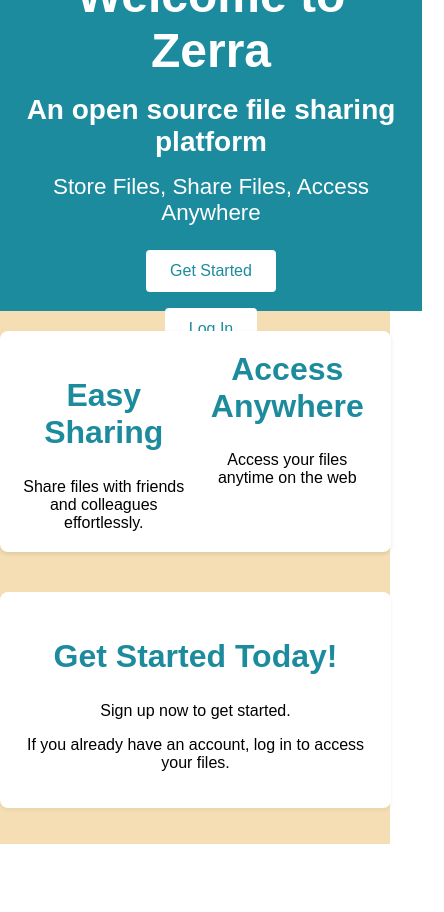
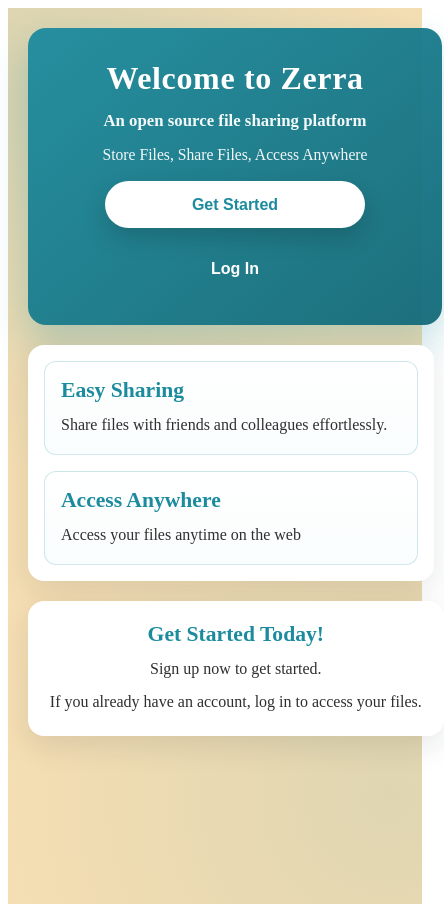
Before and after one commit to ypatel418/Zerra, a React (Vite) app in the folder FrontEnd/zerra/: page / in a window 390 px wide. Shown: the whole page, 444 px wide, since content can reach past the window. Before the commit the page ends 844 px from the top, so only its background shows below. Built offline with nearby package versions, Linux system fonts and the light colour scheme; no server answers.

Commit message:
Made log in and home page look better

```diff
--- a/FrontEnd/zerra/src/Components/Home.module.css
+++ b/FrontEnd/zerra/src/Components/Home.module.css
@@ -1,86 +1,154 @@
-body{
-    margin: 0;
-    font-family: Arial, sans-serif;
+:root {
+  --brand-teal: rgb(28, 139, 158);
+  --brand-wheat: wheat;
+  --text-dark: #2f2f2f;
+  --surface: #fff;
+  --surface-muted: #f8f8f8;
 }
 
 .home-container {
-  display: flex;
-  flex-direction: column;
-  align-items: stretch;
-  justify-content: flex-start;
-  height: 100vh;
+  min-height: 100vh;
   width: 100%;
-  background-color: wheat;
+  padding: clamp(1.25rem, 2.4vw, 2.5rem);
+  background:
+    radial-gradient(circle at 10% 10%, rgba(28, 139, 158, 0.14), transparent 42%),
+    radial-gradient(circle at 92% 88%, rgba(28, 139, 158, 0.1), transparent 45%),
+    var(--brand-wheat);
+  color: var(--text-dark);
+  display: grid;
+  gap: 1.25rem;
+  align-content: start;
+  padding-bottom: clamp(2rem, 4vw, 3.25rem);
 }
 
 .welcome-section {
-  width: 100%;
-  height: 33vh;
-  min-height: 180px;
-  display: flex;
-  flex-direction: column;
-  align-items: center;
-  justify-content: center;
+  width: min(1100px, 100%);
+  margin: 0 auto;
+  border-radius: 18px;
+  padding: clamp(2rem, 5vw, 4rem) clamp(1.25rem, 5vw, 3rem);
   text-align: center;
-  margin: 0;
-  background-color: rgb(28, 139, 158);
   color: #fff;
-  padding: 1rem;
+  background:
+    linear-gradient(140deg, rgba(28, 139, 158, 0.95), rgba(20, 107, 122, 0.96));
+  box-shadow: 0 20px 38px rgba(28, 139, 158, 0.27);
 }
 
 .welcome-section h1 {
-  font-size: 3rem;
-  margin: 0.5rem 0;
+  margin: 0;
+  font-size: clamp(2rem, 5vw, 3.6rem);
+  letter-spacing: 0.02em;
 }
 
 .welcome-section h3 {
-  font-size: 1.75rem;
-  margin: 0.5rem 0;
+  margin: 0.9rem 0 0;
+  font-size: clamp(1.05rem, 2.5vw, 1.45rem);
+  font-weight: 600;
+  opacity: 0.95;
 }
 
 .welcome-section p {
-  font-size: 1.4rem;
-  margin: 0.5rem 0;
+  margin: 0.9rem 0 0;
+  font-size: clamp(0.98rem, 2vw, 1.14rem);
+  opacity: 0.95;
+  max-width: 56ch;
+  margin-left: auto;
+  margin-right: auto;
 }
 
 .welcome-section button {
-  margin-top: 1rem;
-  padding: 0.75rem 1.5rem;
+  margin-top: 1.1rem;
+  padding: 0.78rem 1.5rem;
+  border-radius: 999px;
+  border: 2px solid transparent;
   font-size: 1rem;
-  color: rgb(28, 139, 158);
+  font-weight: 700;
+  cursor: pointer;
+  transition: transform 0.2s ease, box-shadow 0.2s ease, background-color 0.2s ease, color 0.2s ease;
+}
+
+.welcome-section button + button {
+  margin-left: 0.75rem;
+}
+
+.get-started-button {
   background-color: #fff;
-  border: none;
-  border-radius: 4px;
-  cursor: pointer;
-  transition: background-color 0.3s ease;
+  color: var(--brand-teal);
+  box-shadow: 0 10px 24px rgba(0, 0, 0, 0.16);
+}
+
+.login-button {
+  background-color: transparent;
+  color: #fff;
+  border-color: rgba(255, 255, 255, 0.75);
 }
 
 .welcome-section button:hover {
-  background-color: #464646;
+  transform: translateY(-2px);
+}
+
+.get-started-button:hover {
+  background-color: var(--surface-muted);
+}
+
+.login-button:hover {
+  background-color: rgba(255, 255, 255, 0.14);
+}
+
+.features-section,
+.get-started-section {
+  width: min(1100px, 100%);
+  margin: 0 auto;
+  border-radius: 16px;
+  background-color: var(--surface);
+  box-shadow: 0 10px 30px rgba(17, 33, 37, 0.1);
 }
 
 .features-section {
-  width: 90%;
-  margin: 20px auto;
-  background-color: white;
-  padding: 20px;
-  border-radius: 8px;
-  box-shadow: 0 2px 4px rgba(0, 0, 0, 0.1);
-  column-count: 2;
+  padding: clamp(1rem, 3vw, 1.75rem);
+  display: grid;
+  grid-template-columns: repeat(2, minmax(0, 1fr));
+  gap: 1rem;
+}
+
+.features-section > div {
+  border: 1px solid rgba(28, 139, 158, 0.2);
+  border-radius: 12px;
+  padding: 1rem;
+  background: linear-gradient(180deg, #fff 0%, #f9fdfd 100%);
+}
+
+.features-section h2,
+.get-started-section h2 {
+  margin: 0;
+  color: var(--brand-teal);
+  font-size: clamp(1.35rem, 2.8vw, 1.85rem);
+}
+
+.features-section p,
+.get-started-section p {
+  margin: 0.65rem 0 0;
+  line-height: 1.55;
+}
+
+.get-started-section {
+  padding: clamp(1.3rem, 3vw, 2rem);
   text-align: center;
 }
 
-.get-started-section {
-  width: 90%;
-  margin: 20px auto;
-  background-color: white;
-  padding: 20px;
-  border-radius: 8px;
-  box-shadow: 0 2px 4px rgba(0, 0, 0, 0.06);
-  text-align: center;
+.get-started-section p + p {
+  margin-top: 0.5rem;
 }
 
-h2{
-    color: rgb(28, 139, 158);
-    font-size: 2rem;
+@media (max-width: 760px) {
+  .features-section {
+    grid-template-columns: 1fr;
+  }
+
+  .welcome-section button {
+    width: min(260px, 100%);
+  }
+
+  .welcome-section button + button {
+    margin-left: 0;
+  }
 }
--- a/FrontEnd/zerra/src/Components/Login.jsx
+++ b/FrontEnd/zerra/src/Components/Login.jsx
@@ -57,10 +57,8 @@ function Login() {
         <div className={styles["login-container"]}>
             <h1>Please Login</h1>
             <form onSubmit={handleLogin} className={styles["login-form"]}>
-                <label className={styles["login-label"]}>
-                    Email:
-                    <div>
-                        <br />
+                <div className={styles["field-group"]}>
+                    <label htmlFor="email" className={styles["login-label"]}>Email:</label>
                     <TextField
                         required
                         name="email"
@@ -71,12 +69,9 @@ function Login() {
                         autoComplete="email"
                     />
                 </div>
-                </label>
-                <br />
-                <label className={styles["login-label"]}>
-                    Password:
-                    <div>
-                        <br />
+
+                <div className={styles["field-group"]}>
+                    <label htmlFor="password" className={styles["login-label"]}>Password:</label>
                     <TextField
                         required
                         name="password"
@@ -86,8 +81,7 @@ function Login() {
                         placeholder="Enter Password"
                     />
                 </div>
-                </label>
-                <br />
+
                 <button type="submit">Login</button>
 
                 {/* Add a button to navigate to the register page */}
--- a/FrontEnd/zerra/src/Components/Login.module.css
+++ b/FrontEnd/zerra/src/Components/Login.module.css
@@ -1,49 +1,93 @@
-.login-container{
-    display: flex;
-    flex-direction: column;
-    align-items: stretch;
-    justify-content: flex-start;
-    height: 100vh;
+.login-container {
+    min-height: 100vh;
     width: 100%;
-    background-color: wheat;
+    padding: clamp(1.2rem, 3vw, 2rem);
+    background:
+        radial-gradient(circle at 84% 10%, rgba(28, 139, 158, 0.16), transparent 40%),
+        radial-gradient(circle at 10% 90%, rgba(28, 139, 158, 0.1), transparent 42%),
+        wheat;
+    display: grid;
+    place-items: center;
+    align-content: center;
+    gap: 0.9rem;
 }
 
-h1{
+.login-container h1 {
+    width: min(500px, 100%);
+    margin: 0 0 0.85rem;
     text-align: center;
-    margin-top: 2rem;
+    color: rgb(28, 139, 158);
+    font-size: clamp(1.8rem, 4vw, 2.35rem);
 }
 
 .login-form {
+    width: min(500px, 100%);
+    background-color: #fff;
+    border: 1px solid rgba(28, 139, 158, 0.22);
+    border-radius: 16px;
+    box-shadow: 0 14px 35px rgba(17, 33, 37, 0.12);
+    padding: clamp(1rem, 2.6vw, 1.6rem);
     display: flex;
     flex-direction: column;
-    gap: 10px;
-    padding: 20px;
+    gap: 0.9rem;
+}
+
+.field-group {
+    display: flex;
+    flex-direction: column;
+    gap: 0.45rem;
 }
 
 .login-label {
-    font-weight: bold;
+    display: block;
+    font-weight: 700;
+    color: #2d2d2d;
+    letter-spacing: 0.01em;
 }
 
-input {
-    padding: 10px;
-    border: 1px solid #ccc;
-    border-radius: 4px;
-    font-size: 1rem;
+.login-form :global(.MuiTextField-root) {
+    width: 100%;
 }
 
-button{
-    margin-top: 1rem;
-    padding: 0.75rem 1.5rem;
-    font-size: 1rem;
-    color: rgb(28, 139, 158);
-    background-color: #fff;
-    border: none;
-    border-radius: 4px;
+.login-form button {
+    margin-top: 0.1rem;
+    padding: 0.78rem 1.1rem;
+    border-radius: 999px;
+    border: 2px solid transparent;
     cursor: pointer;
-    transition: background-color 0.3s ease;
+    font-size: 0.98rem;
+    font-weight: 700;
+    transition: transform 0.2s ease, background-color 0.2s ease, color 0.2s ease, border-color 0.2s ease;
 }
 
-button:hover {
-    background-color: #464646;
-    color: whitesmoke;
+.login-form button:first-of-type {
+    background-color: rgb(28, 139, 158);
+    color: #fff;
 }
+
+.login-form button:first-of-type:hover {
+    background-color: rgb(23, 119, 135);
+    transform: translateY(-1px);
+}
+
+.login-form button:not(:first-of-type) {
+    background-color: #fff;
+    color: rgb(28, 139, 158);
+    border-color: rgba(28, 139, 158, 0.55);
+}
+
+.login-form button:not(:first-of-type):hover {
+    background-color: rgba(28, 139, 158, 0.08);
+    transform: translateY(-1px);
+}
+
+.login-container :global(.MuiAlert-root) {
+    width: min(500px, 100%);
+    margin-top: 0;
+}
+
+@media (max-width: 560px) {
+    .login-form {
+        padding: 1rem;
+    }
+}
--- a/FrontEnd/zerra/src/Components/Register.module.css
+++ b/FrontEnd/zerra/src/Components/Register.module.css
@@ -1,54 +1,85 @@
-.register-container{
-    display: flex;
-    flex-direction: column;
-    align-items: stretch;
-    justify-content: flex-start;
-    height: 100vh;
+.register-container {
+    min-height: 100vh;
     width: 100%;
-    background-color: wheat;
+    padding: clamp(1.2rem, 3vw, 2rem);
+    background:
+        radial-gradient(circle at 12% 12%, rgba(28, 139, 158, 0.14), transparent 42%),
+        radial-gradient(circle at 90% 88%, rgba(28, 139, 158, 0.11), transparent 45%),
+        wheat;
+    display: grid;
+    place-items: center;
+    align-content: center;
+    gap: 0.9rem;
 }
 
-h1{
+.register-container h1 {
+    width: min(560px, 100%);
+    margin: 0;
     text-align: center;
-    margin-top: 2rem;
+    color: rgb(28, 139, 158);
+    font-size: clamp(1.85rem, 4vw, 2.45rem);
 }
 
-p{
+.register-container > p {
+    width: min(560px, 100%);
+    margin: 0.55rem 0 0.8rem;
     text-align: center;
-    margin-top: 1rem;
+    color: #3a3a3a;
+    line-height: 1.5;
 }
 
 .register-form {
+    width: min(560px, 100%);
+    background-color: #fff;
+    border: 1px solid rgba(28, 139, 158, 0.22);
+    border-radius: 16px;
+    box-shadow: 0 14px 35px rgba(17, 33, 37, 0.12);
+    padding: clamp(1rem, 2.6vw, 1.6rem);
     display: flex;
     flex-direction: column;
-    gap: 10px;
-    padding: 20px;
+    gap: 0.85rem;
 }
 
-label {
-    font-weight: bold;
+.field-group {
+    display: flex;
+    flex-direction: column;
+    gap: 0.45rem;
 }
 
-input {
-    padding: 10px;
-    border: 1px solid #ccc;
-    border-radius: 4px;
-    font-size: 1rem;
+.register-form label {
+    font-weight: 700;
+    color: #2d2d2d;
 }
 
-button{
-    margin-top: 1rem;
-    padding: 0.75rem 1.5rem;
-    font-size: 1rem;
-    color: rgb(28, 139, 158);
-    background-color: #fff;
-    border: none;
-    border-radius: 4px;
-    cursor: pointer;
-    transition: background-color 0.3s ease;
+.register-form :global(.MuiTextField-root) {
+    width: 100%;
 }
 
-button:hover {
-    background-color: #464646;
-    color: whitesmoke;
+.register-form button {
+    margin-top: 0.4rem;
+    padding: 0.82rem 1.2rem;
+    font-size: 1rem;
+    font-weight: 700;
+    color: #fff;
+    background-color: rgb(28, 139, 158);
+    border: 2px solid transparent;
+    border-radius: 999px;
+    cursor: pointer;
+    transition: transform 0.2s ease, background-color 0.2s ease;
 }
+
+.register-form button:hover {
+    background-color: rgb(23, 119, 135);
+    transform: translateY(-1px);
+}
+
+.register-container :global(.MuiAlert-root) {
+    width: min(560px, 100%);
+    margin: 0;
+}
+
+@media (max-width: 560px) {
+    .register-form {
+        padding: 1rem;
+    }
+}
```
Also changed, not shown: FrontEnd/zerra/src/Components/Register.jsx (+9 -0 lines), 1 other file (tests, documents, lock files or other folders). Lines whose indentation alone changed are shown as unchanged.
